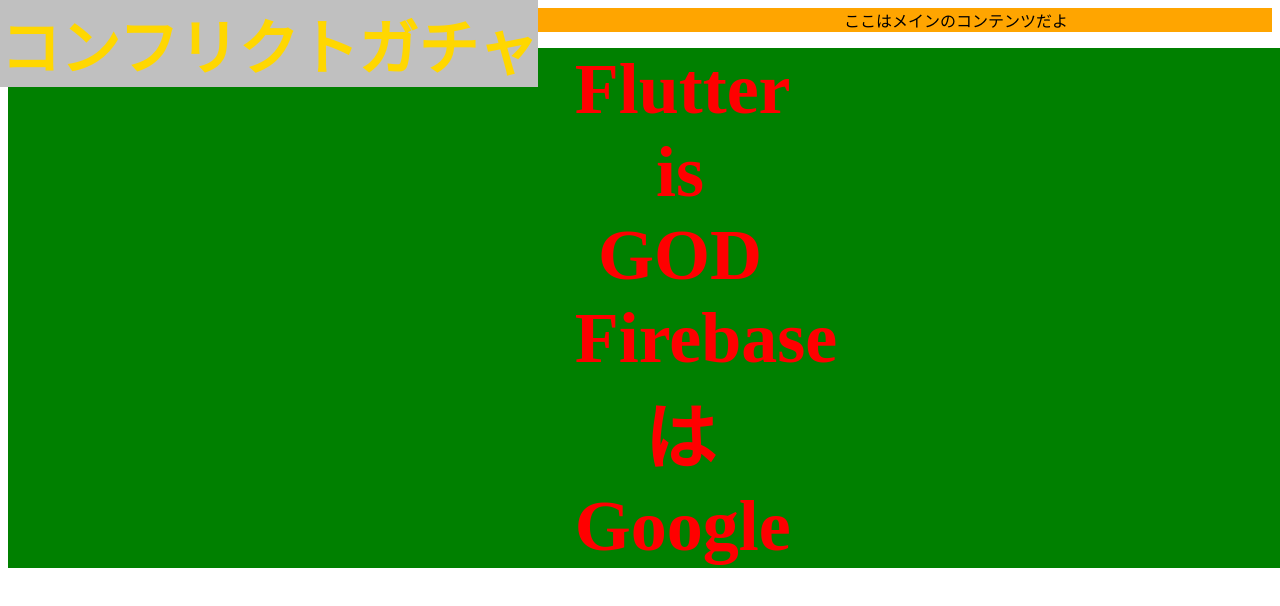
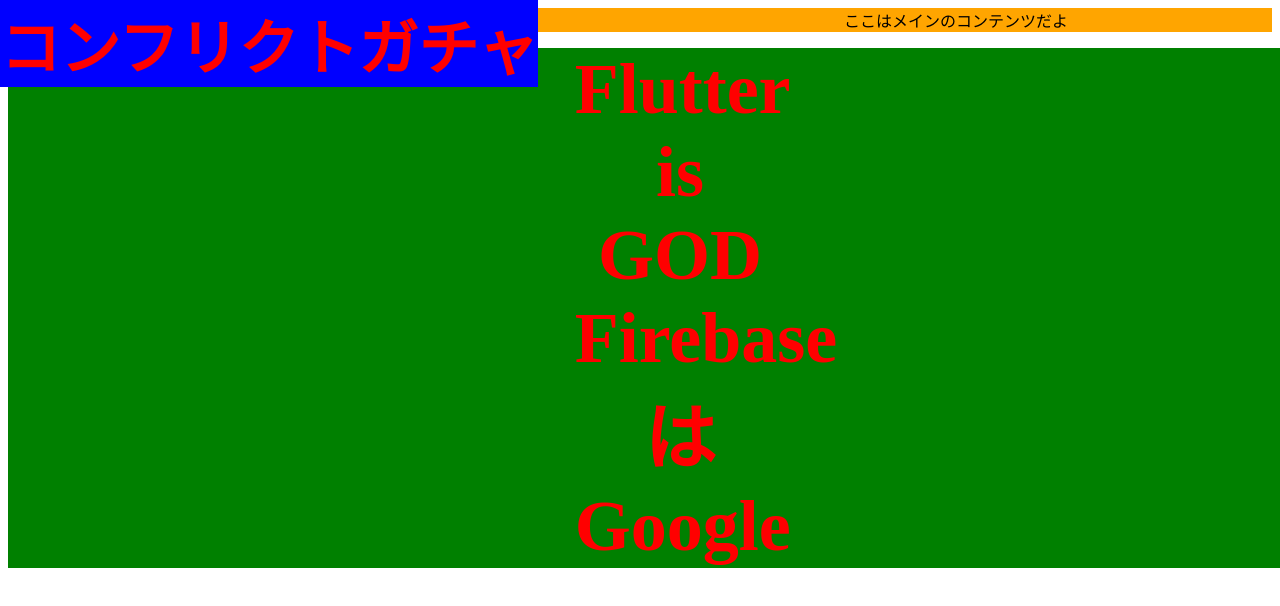
Before and after one commit to ISC-MakeIT/git_doc, a plain HTML site: page forPractice/index.html in a window 1280 px wide. Shown: the top 606 px of the page. Drawn offline with Linux system fonts and the light colour scheme.

Commit message:
add hovered animation

```diff
--- a/forPractice/style/h1.css
+++ b/forPractice/style/h1.css
@@ -9,3 +9,7 @@ h1 {
   margin-top: 0;
   margin-bottom: 0;
 }
+h1:hover {
+  color: red;
+  background-color: blue;
+}
```
